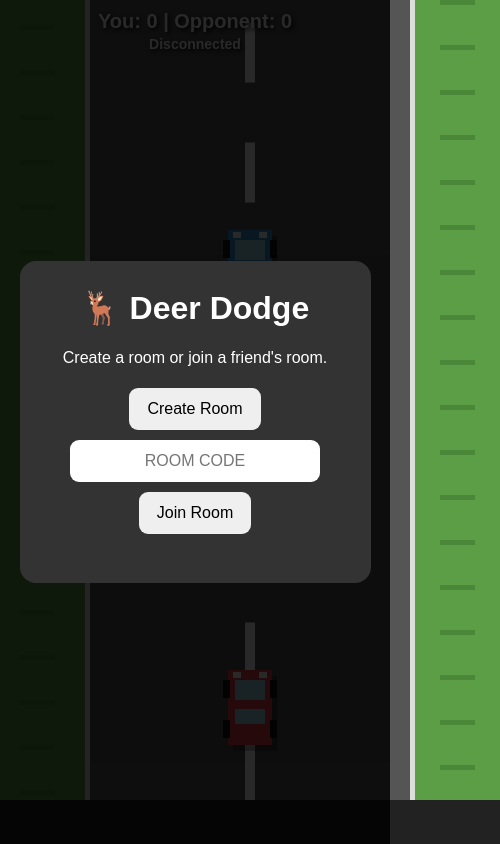
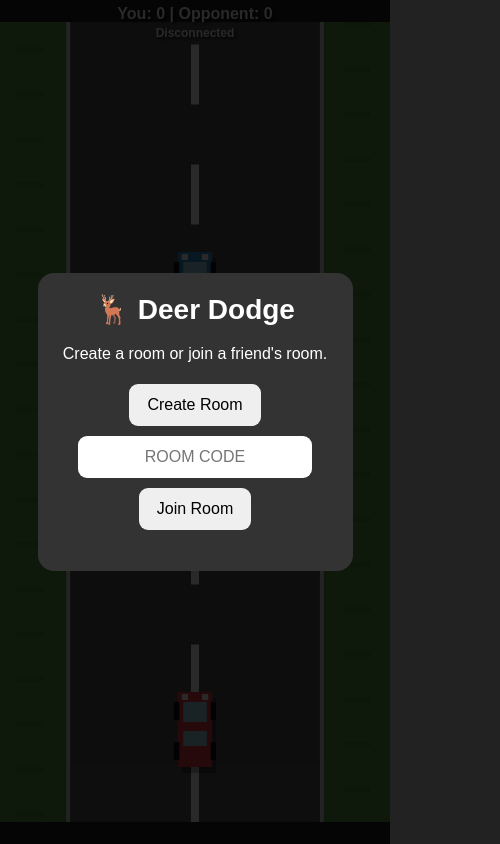
Before and after one commit to nathanochandler-collab/deer-dodger-multiplayer, a website: page index.html in a window 390 px wide. Shown: the whole page, 500 px wide, since content can reach past the window. Drawn offline with Linux system fonts and the light colour scheme.

Commit message:
Refactor CSS styles for layout and responsiveness

```diff
--- a/index.html
+++ b/index.html
@@ -12,31 +12,58 @@
     -webkit-user-select: none;
 }
 
+html,
 body {
     margin: 0;
+    padding: 0;
+    width: 100%;
+    height: 100%;
+    overflow: hidden;
     background: #222;
-    overflow: hidden;
     font-family: Arial, sans-serif;
 }
 
+body {
+    display: flex;
+    justify-content: center;
+    align-items: center;
+}
+
+/* GAME CANVAS */
+
 canvas {
     display: block;
-    margin: auto;
+    width: min(100vw, 500px);
+    height: min(100vh, 800px);
+    max-width: 100vw;
+    max-height: 100vh;
+
     background: #5b9e45;
+
     touch-action: none;
 }
 
+/* TOP UI */
+
 #ui {
     position: fixed;
+
     top: 10px;
     left: 50%;
+
     transform: translateX(-50%);
+
     color: white;
     font-size: 20px;
     font-weight: bold;
-    text-shadow: 2px 2px 4px black;
+
+    text-shadow:
+        2px 2px 4px black;
+
     z-index: 10;
+
     text-align: center;
+
     white-space: nowrap;
 }
 
@@ -46,22 +73,37 @@ canvas {
     margin-top: 3px;
 }
 
+/* LOBBY */
+
 #lobby {
     position: fixed;
+
     inset: 0;
-    background: rgba(0,0,0,0.84);
+
+    background:
+        rgba(0,0,0,0.84);
+
     z-index: 30;
+
     color: white;
+
     display: flex;
+
     align-items: center;
     justify-content: center;
+
     text-align: center;
+
+    padding: 20px;
 }
 
 #lobbyBox {
     background: #333;
+
     padding: 28px;
+
     border-radius: 16px;
+
     width: min(90%, 380px);
 }
 
@@ -72,45 +114,124 @@ canvas {
 input,
 button {
     font: inherit;
+
     border: 0;
+
     border-radius: 9px;
+
     padding: 12px;
+
     margin: 5px;
 }
 
 input {
     width: 85%;
+
     text-align: center;
+
     text-transform: uppercase;
 }
 
 button {
     cursor: pointer;
+
     padding: 12px 18px;
 }
 
+/* GAME OVER */
+
 #gameOver {
     position: fixed;
+
     inset: 0;
+
     display: none;
+
     align-items: center;
     justify-content: center;
+
     flex-direction: column;
-    background: rgba(0,0,0,0.65);
+
+    background:
+        rgba(0,0,0,0.65);
+
     color: white;
+
     z-index: 20;
+
     text-align: center;
+
+    padding: 20px;
 }
 
 #gameOver h1 {
     font-size: 50px;
+
     margin: 10px;
 }
 
 #gameOver p {
     font-size: 22px;
 }
+
+
+/* PHONE */
+
+@media (max-width: 600px) {
+
+    #ui {
+        top: 5px;
+
+        font-size: 16px;
+    }
+
+    #room,
+    #status {
+        font-size: 12px;
+    }
+
+    #lobbyBox {
+        padding: 20px;
+
+        width: 90%;
+    }
+
+    #lobby h1 {
+        font-size: 28px;
+    }
+
+    #gameOver h1 {
+        font-size: 40px;
+    }
+
+}
+
+
+/* LANDSCAPE PHONE */
+
+@media (max-height: 500px) {
+
+    body {
+        align-items: center;
+    }
+
+    canvas {
+        height: 100vh;
+
+        width: auto;
+
+        max-width: 100vw;
+    }
+
+    #ui {
+        top: 4px;
+
+        font-size: 14px;
+    }
+
+}
 </style>
+
 </head>
 
 <body>
```
